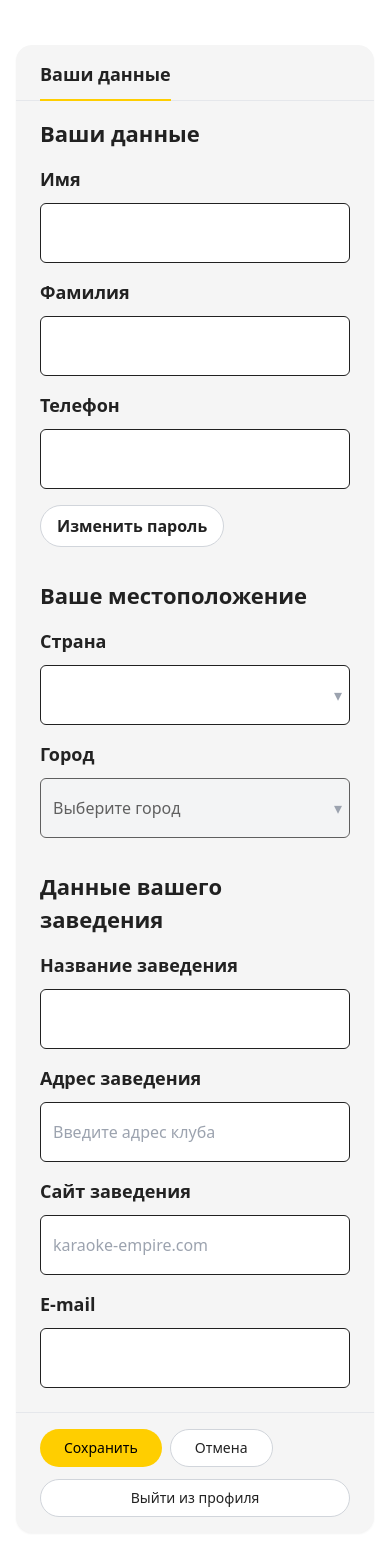
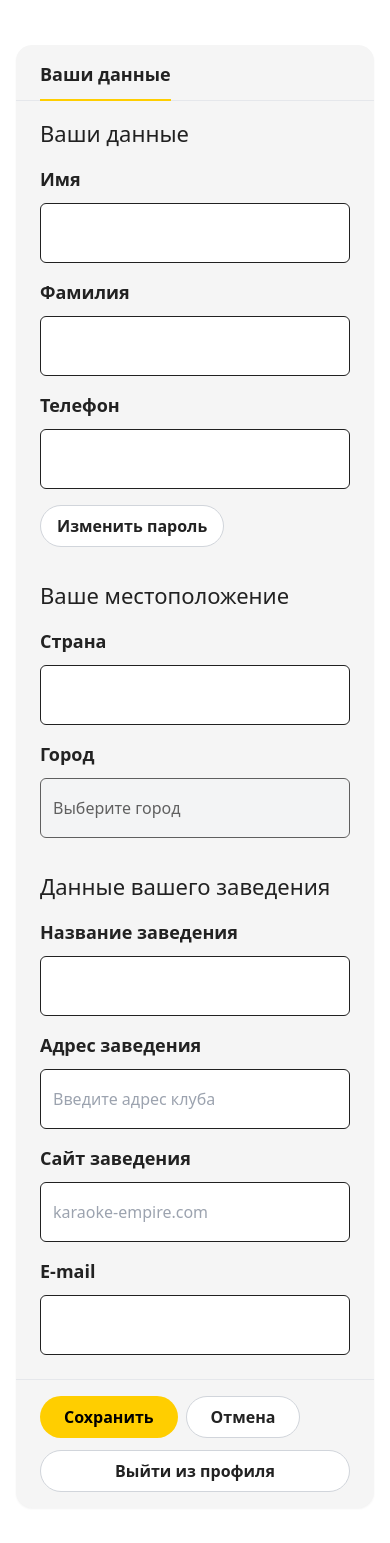
Before and after one commit to shitikov14/studio_evolution, a website with bundled scripts: page index.html in a window 390 px wide. Shown: the part 208-1751 px from the top of the page. After the commit the page ends 1726 px from the top, so only its background shows below. Built offline with nearby package versions, Linux system fonts and the light colour scheme.

Commit message:
add font, styles

```diff
--- a/index.html
+++ b/index.html
@@ -5,6 +5,10 @@
   <title>Профиль пользователя</title>
 
   <link rel="stylesheet" href="./css/main.css" />
+  <link rel="preconnect" href="https://fonts.googleapis.com">
+  <link rel="preconnect" href="https://fonts.gstatic.com" crossorigin>
+  <link href="https://fonts.googleapis.com/css2?family=Open+Sans:wght@400;600;700&display=swap" rel="stylesheet">
+
   <script type="module" src="./js/profile-form.js"></script>
   <script
     defer
@@ -12,7 +16,7 @@
   ></script>
 </head>
 
-<body class="min-h-screen text-textMain antialiased">
+<body class="min-h-screen text-textMain antialiased font-sans">
   <div
     class="lg:w-[1520px] mx-auto py-10 px-4 sm:px-6 lg:px-8"
     x-data="profileForm()"
@@ -24,7 +28,7 @@
         <img src="/img/upload_photo.svg" alt="avatar">
       </div>
       <div class="flex flex-col">
-        <h1 class="text-[#212121] text-30 text-2xl font-semibold leading-tight">Федор Семенов</h1>
+        <h1 class="text-[#212121] text-30 text-2xl font-bold leading-tight">Федор Семенов</h1>
         <p class="text-[#979797] text-22 font-semibold text-textMuted">Турция, Османие</p>
         <a
           href="mailto:zanzak17@gmail.com"
@@ -54,7 +58,7 @@
 
       <div class="px-6 pb-6 pt-4 space-y-8">
         <section>
-          <h2 class="text-[#212121] text-22 font-semibold mb-4">Ваши данные</h2>
+          <h2 class="text-[#212121] text-22 font-bold mb-4">Ваши данные</h2>
 
           <div class="grid gap-4 md:grid-cols-3">
             <div>
@@ -110,14 +114,14 @@
 
           <button
             type="button"
-            class="mt-4 text-16 leading-18 bg-white inline-flex items-center rounded-full border border-gray-300 font-semibold px-4 py-2 pl-30 pr-30 pt-10 pb-10 font-medium hover:bg-gray-50"
+            class="mt-4 text-16 leading-18 bg-white inline-flex items-center rounded-full border border-gray-300 font-semibold px-4 py-2 pl-30 pr-30 pt-10 pb-10 font-medium hover:bg-hoverGray"
           >
             Изменить пароль
           </button>
         </section>
 
         <section>
-          <h2 class="text-[#212121] text-22 font-semibold mb-4">Ваше местоположение</h2>
+          <h2 class="text-[#212121] text-22 font-bold mb-4">Ваше местоположение</h2>
 
           <div class="grid gap-4 md:grid-cols-2">
             <div>
@@ -128,7 +132,7 @@
                   x-model="form.countryIso"
                   @change="onCountryChange"
                   :class="inputClass('countryIso')"
-                  class="w-full appearance-none rounded-10 rounded-md border bg-white px-3 outline-none pr-8 border-borderInput py-17 pl-20 pr-20 text-16"
+                  class="w-full appearance-none bg-[url('/img/arrow.svg')] bg-no-repeat bg-right rounded-10 rounded-md border bg-white px-3 outline-none pr-8 border-borderInput py-17 pl-20 pr-20 text-16"
                 >
                   <template x-for="country in countries" :key="country.iso">
                     <option :value="country.iso" x-text="country.name"></option>
@@ -137,7 +141,7 @@
                 <span
                   class="pointer-events-none absolute inset-y-0 right-2 flex items-center text-gray-400"
                 >
-                  ▾
+
                 </span>
               </div>
               <p
@@ -155,7 +159,7 @@
                   x-model="form.city"
                   :disabled="filteredCities.length === 0"
                   :class="inputClass('city')"
-                  class="w-full appearance-none rounded-md rounded-10 py-17 pl-20 pr-20 border bg-white px-3 text-16 border-borderInput outline-none pr-8 disabled:bg-gray-100 disabled:cursor-not-allowed"
+                  class="w-full appearance-none bg-[url('/img/arrow.svg')] bg-no-repeat bg-right rounded-md rounded-10 py-17 pl-20 pr-20 border bg-white px-3 text-16 border-borderInput outline-none pr-8 disabled:bg-gray-100 disabled:cursor-not-allowed"
                 >
                   <option value="" disabled>Выберите город</option>
                   <template x-for="city in filteredCities" :key="city">
@@ -165,7 +169,6 @@
                 <span
                   class="pointer-events-none absolute inset-y-0 right-2 flex items-center text-gray-400"
                 >
-                  ▾
                 </span>
               </div>
               <p
@@ -178,7 +181,7 @@
         </section>
 
         <section>
-          <h2 class="text-[#212121] text-22 font-semibold mb-4">
+          <h2 class="text-[#212121] text-22 font-bold mb-4">
             Данные вашего заведения
           </h2>
 
@@ -259,19 +262,19 @@
       </div>
 
       <div
-        class="border-t border-gray-200 px-6 py-4 flex flex-col gap-3 md:flex-row md:items-center md:justify-between"
+        class="border-t border-gray-200 px-6 py-4 pt-30 pb-30 flex flex-col gap-3 md:flex-row md:items-center md:justify-between"
       >
         <div class="flex gap-2">
           <button
             type="submit"
-            class="inline-flex items-center justify-center rounded-full bg-brand px-6 py-2 text-sm font-medium text-black hover:bg-brandDark transition-colors disabled:opacity-60"
+            class="inline-flex items-center justify-center rounded-full bg-brand px-6 py-2 pl-30 pr-30 pt-10 pb-10 text-16 font-semibold font-medium text-black hover:bg-brandDark transition-colors disabled:opacity-60"
           >
             Сохранить
           </button>
           <button
             type="button"
             @click="resetForm"
-            class="inline-flex items-center justify-center rounded-full border border-gray-300 bg-white px-6 py-2 text-sm font-medium hover:bg-gray-50"
+            class="inline-flex items-center justify-center rounded-full border border-gray-300 bg-white px-6 py-2 pl-30 pr-30 pt-10 pb-10 text-16 font-semibold font-medium hover:bg-gray-50"
           >
             Отмена
           </button>
@@ -279,7 +282,7 @@
 
         <button
           type="button"
-          class="inline-flex items-center justify-center rounded-full border border-gray-300 bg-white px-6 py-2 text-sm font-medium hover:bg-gray-50"
+          class="inline-flex items-center justify-center rounded-full border border-gray-300 bg-white px-6 py-2 pl-30 pr-30 pt-10 pb-10 text-16 font-semibold font-medium hover:bg-gray-50"
         >
           Выйти из профиля
         </button>
--- a/tailwind.config.js
+++ b/tailwind.config.js
@@ -6,6 +6,9 @@ module.exports = {
   ],
   theme: {
     extend: {
+      fontFamily: {
+        sans: ["Open Sans", "sans-serif"],
+      },
       colors: {
         brand: "#FFCE00",
         white: "#FFFFFF",
@@ -15,6 +18,7 @@ module.exports = {
         textMuted: "#828282",
         error: "#EB5757",
         borderInput: "#212121",
+        hoverGray: "#D4D4D4",
       },
       borderRadius: {
         xl2: "20px",
```
Also changed, not shown: img/arrow.svg (added).
